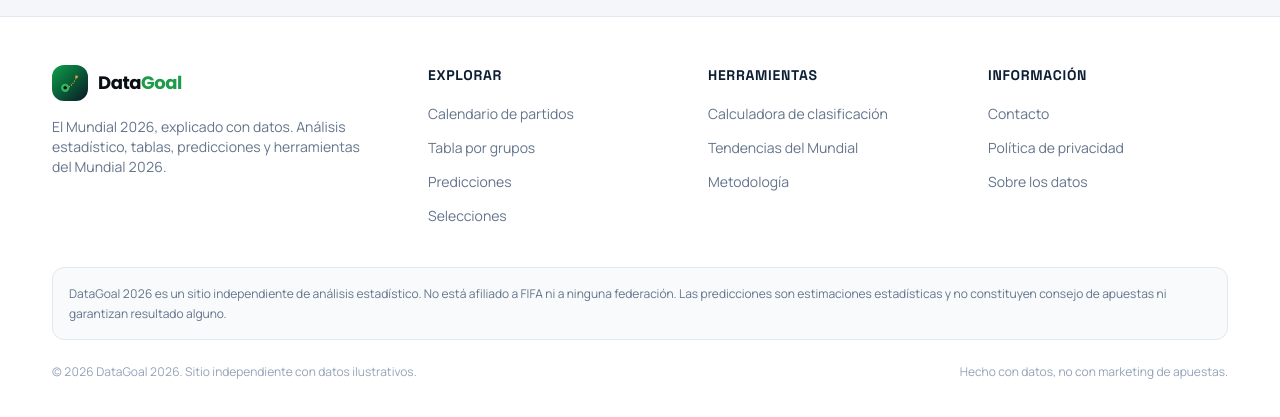
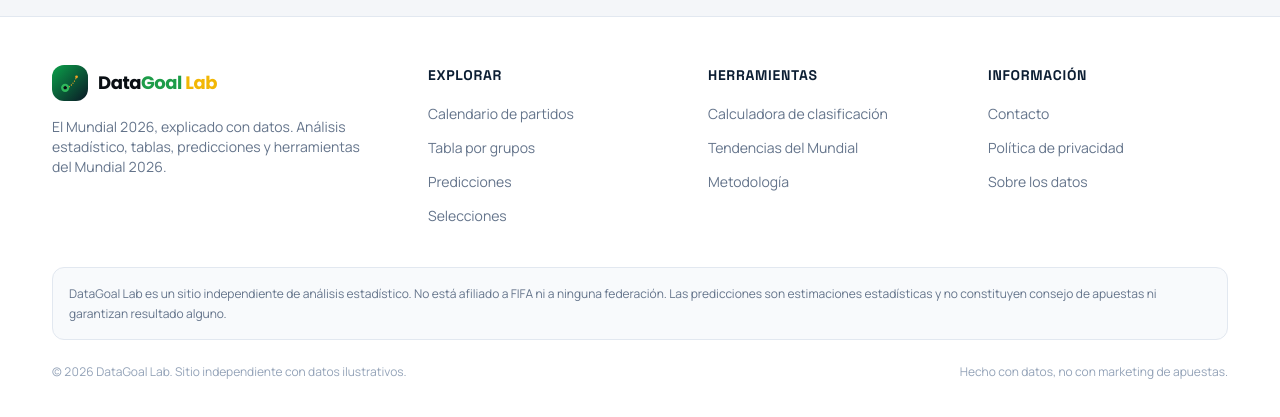
Before and after one commit to hugoandri/CLPAGWLDCP, a Next.js app: page /privacidad in a window 1280 px wide. Shown: the part 1851-2268 px from the top of the page. Built offline with nearby package versions, Linux system fonts and the light colour scheme.

Commit message:
feat: rebrand to DataGoal Lab

```diff
--- a/app/layout.tsx
+++ b/app/layout.tsx
@@ -28,8 +28,8 @@ const body = Manrope({
 export const metadata: Metadata = {
   metadataBase: new URL(siteConfig.url),
   title: {
-    default: "DataGoal 2026 — El Mundial 2026 en datos",
-    template: "%s · DataGoal 2026",
+    default: "DataGoal Lab — El Mundial 2026 en datos",
+    template: "%s · DataGoal Lab",
   },
   description: siteConfig.description,
   applicationName: siteConfig.name,
@@ -50,21 +50,21 @@ export const metadata: Metadata = {
     type: "website",
     locale: siteConfig.locale,
     url: siteConfig.url,
-    siteName: siteConfig.name,
-    title: "DataGoal 2026 — El Mundial 2026 en datos",
+      siteName: siteConfig.name,
+      title: "DataGoal Lab — El Mundial 2026 en datos",
     description: siteConfig.description,
     images: [
       {
         url: "/opengraph-image",
         width: 1200,
         height: 630,
-        alt: "DataGoal 2026 — Mundial 2026 en datos",
+        alt: "DataGoal Lab — Mundial 2026 en datos",
       },
     ],
   },
   twitter: {
     card: "summary_large_image",
-    title: "DataGoal 2026 — El Mundial 2026 en datos",
+    title: "DataGoal Lab — El Mundial 2026 en datos",
     description: siteConfig.description,
     creator: siteConfig.twitter,
     images: ["/opengraph-image"],
--- a/app/opengraph-image.tsx
+++ b/app/opengraph-image.tsx
@@ -1,7 +1,7 @@
 import { ImageResponse } from "next/og";
 import { siteConfig } from "@/lib/site";
 
-export const alt = "DataGoal 2026 — El Mundial 2026 en datos";
+export const alt = "DataGoal Lab — El Mundial 2026 en datos";
 export const size = { width: 1200, height: 630 };
 export const contentType = "image/png";
 
@@ -41,7 +41,7 @@ export default function OpengraphImage() {
             DG
           </div>
           <div style={{ display: "flex", gap: 10, fontSize: 30, fontWeight: 700 }}>
-            <span>DataGoal</span>
+            <span>DataGoal Lab</span>
             <span style={{ color: "#F2B705" }}>2026</span>
           </div>
         </div>
--- a/app/page.tsx
+++ b/app/page.tsx
@@ -20,7 +20,7 @@ export const dynamic = "force-dynamic";
 export const metadata: Metadata = {
   title: "Mundial 2026: partidos de hoy, tabla, resultados y predicciones",
   description:
-    "Consulta partidos de hoy del Mundial 2026, resultados, tabla por grupos, selecciones, predicciones estadísticas y calculadora de clasificación en DataGoal 2026.",
+    "Consulta partidos de hoy del Mundial 2026, resultados, tabla por grupos, selecciones, predicciones estadísticas y calculadora de clasificación en DataGoal Lab.",
   alternates: { canonical: "/" },
 };
 
--- a/components/Footer.tsx
+++ b/components/Footer.tsx
@@ -22,7 +22,8 @@ export default function Footer() {
                 </svg>
               </span>
               <span className="font-brand text-lg tracking-tight text-[#0A0F14] dark:text-[#EAF1ED]">
-                Data<span className="text-[#1E9C49] dark:text-[#2FB85C]">Goal</span>
+                Data<span className="text-[#1E9C49] dark:text-[#2FB85C]">Goal</span>{" "}
+                <span className="text-gold">Lab</span>
               </span>
             </div>
             <p className="mt-4 max-w-xs text-sm text-slate-500 dark:text-slate-400">
--- a/components/Header.tsx
+++ b/components/Header.tsx
@@ -22,7 +22,8 @@ function Logo() {
         </svg>
       </span>
       <span className="font-brand text-lg leading-none tracking-tight text-[#0A0F14] dark:text-[#EAF1ED]">
-        Data<span className="text-[#1E9C49] dark:text-[#2FB85C]">Goal</span>
+        Data<span className="text-[#1E9C49] dark:text-[#2FB85C]">Goal</span>{" "}
+        <span className="text-gold">Lab</span>
       </span>
     </Link>
   );
--- a/lib/site.ts
+++ b/lib/site.ts
@@ -2,8 +2,8 @@
 // antes de publicar (afecta a metadatos, sitemap, robots y Open Graph).
 
 export const siteConfig = {
-  name: "DataGoal 2026",
-  shortName: "DataGoal",
+  name: "DataGoal Lab",
+  shortName: "DataGoal Lab",
   // ⚠️ Reemplaza por tu dominio de producción.
   url: "https://www.datagoal2026.com",
   locale: "es_ES",
@@ -56,7 +56,7 @@ export const footerNav = [
 ] as const;
 
 export const DISCLAIMER_SHORT =
-  "DataGoal 2026 es un sitio independiente de análisis estadístico. No está afiliado a FIFA ni a ninguna federación.";
+  "DataGoal Lab es un sitio independiente de análisis estadístico. No está afiliado a FIFA ni a ninguna federación.";
 
 export const DISCLAIMER_BETTING =
   "Este análisis es informativo y estadístico. No constituye consejo de apuestas.";
```
